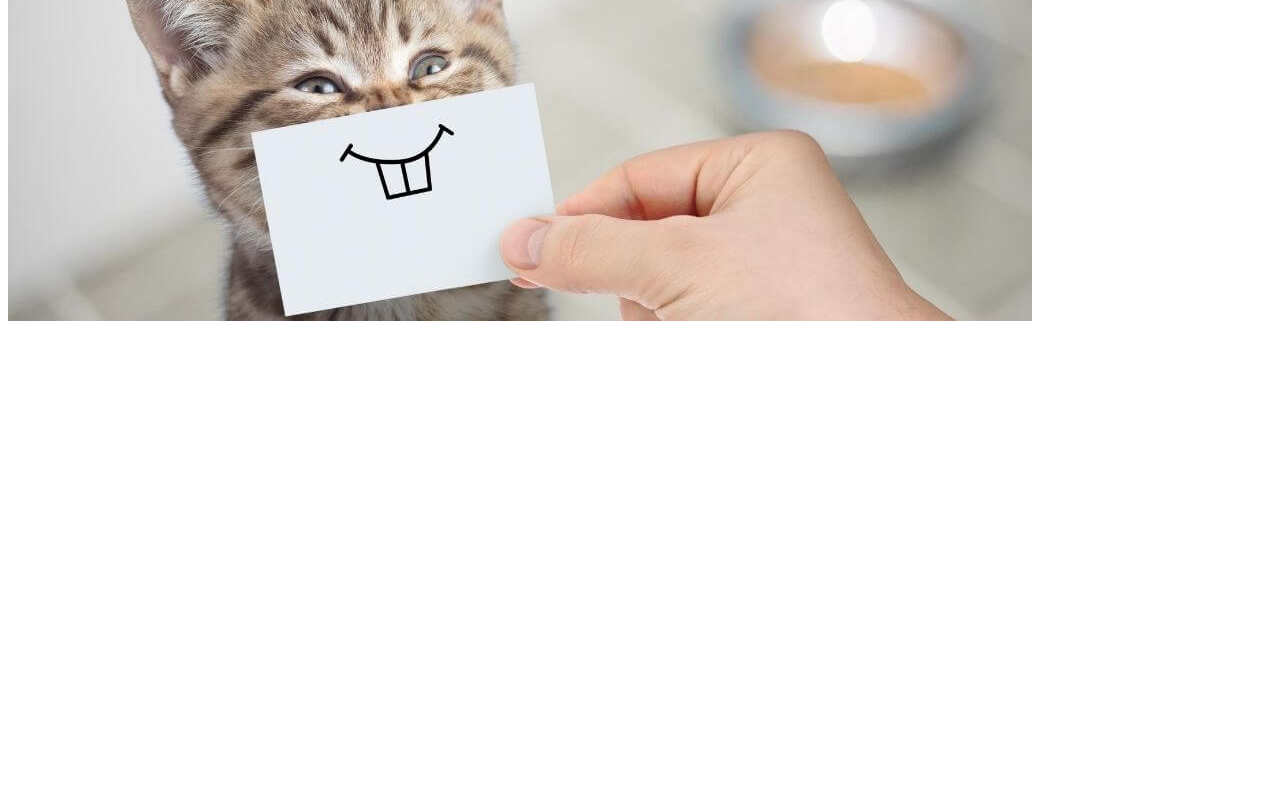
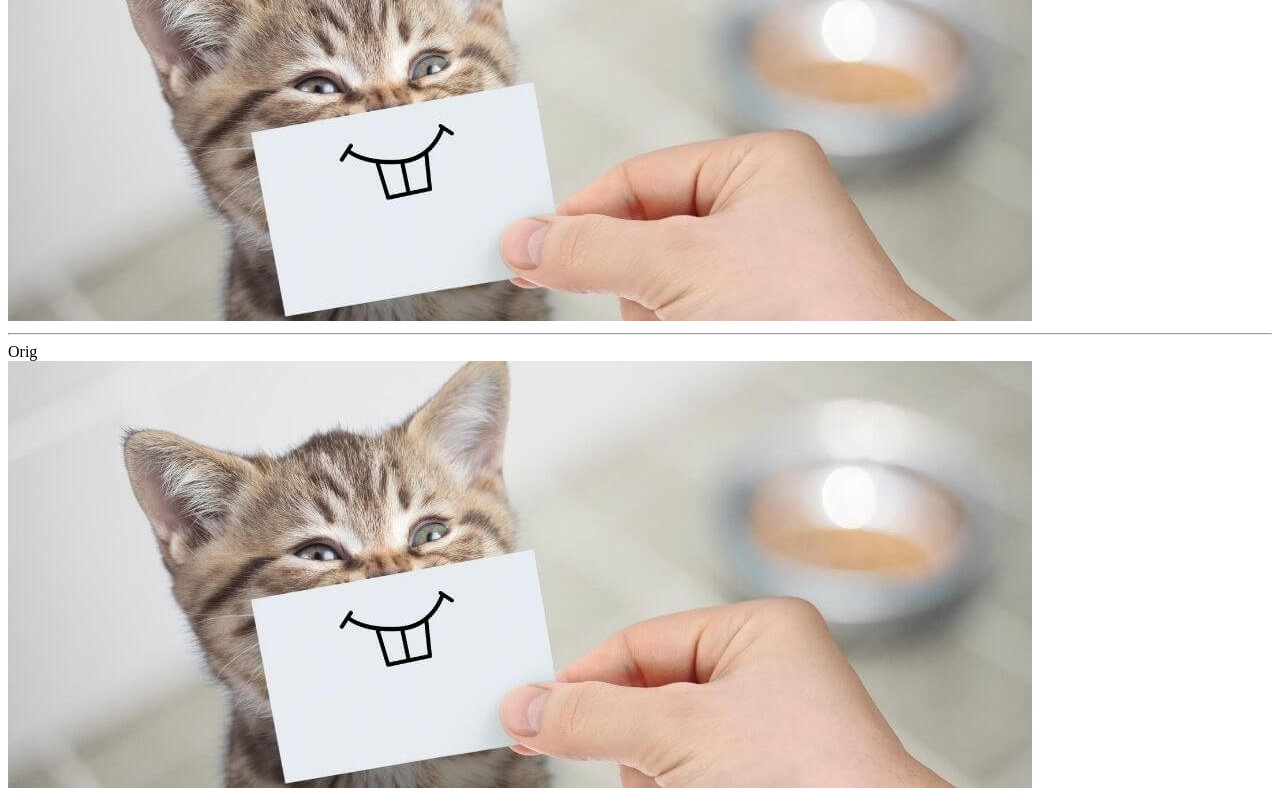
Before and after one commit to DavidDeSloovere/nuxt-image-issue-1, a Nuxt app: page / in a window 1280 px wide. Shown: the part 186-986 px from the top of the page. Before the commit the page ends 800 px from the top, so only its background shows below. Built offline with nearby package versions, Linux system fonts and the light colour scheme.

Commit message:
Add original image

```diff
--- a/app.vue
+++ b/app.vue
@@ -2,5 +2,9 @@
   <div>
     <h1>Nuxt Image Test</h1>
     <NuxtImg src="/cat.jpg" width="1024" quality="1" format="webp" />
+
+    <hr>
+    Orig<br>
+        <img src="/cat.jpg" width="1024"  />
   </div>
 </template>
```
